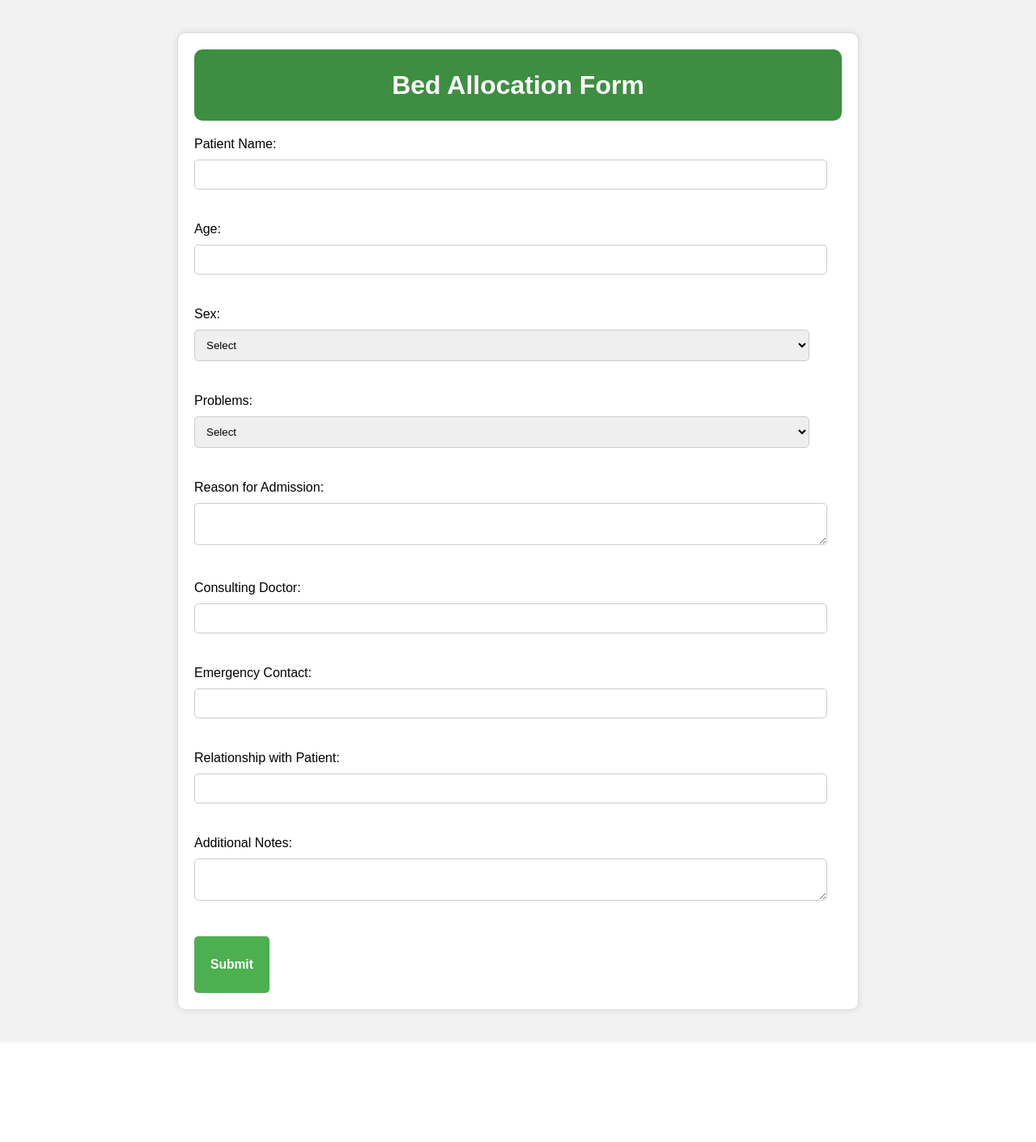
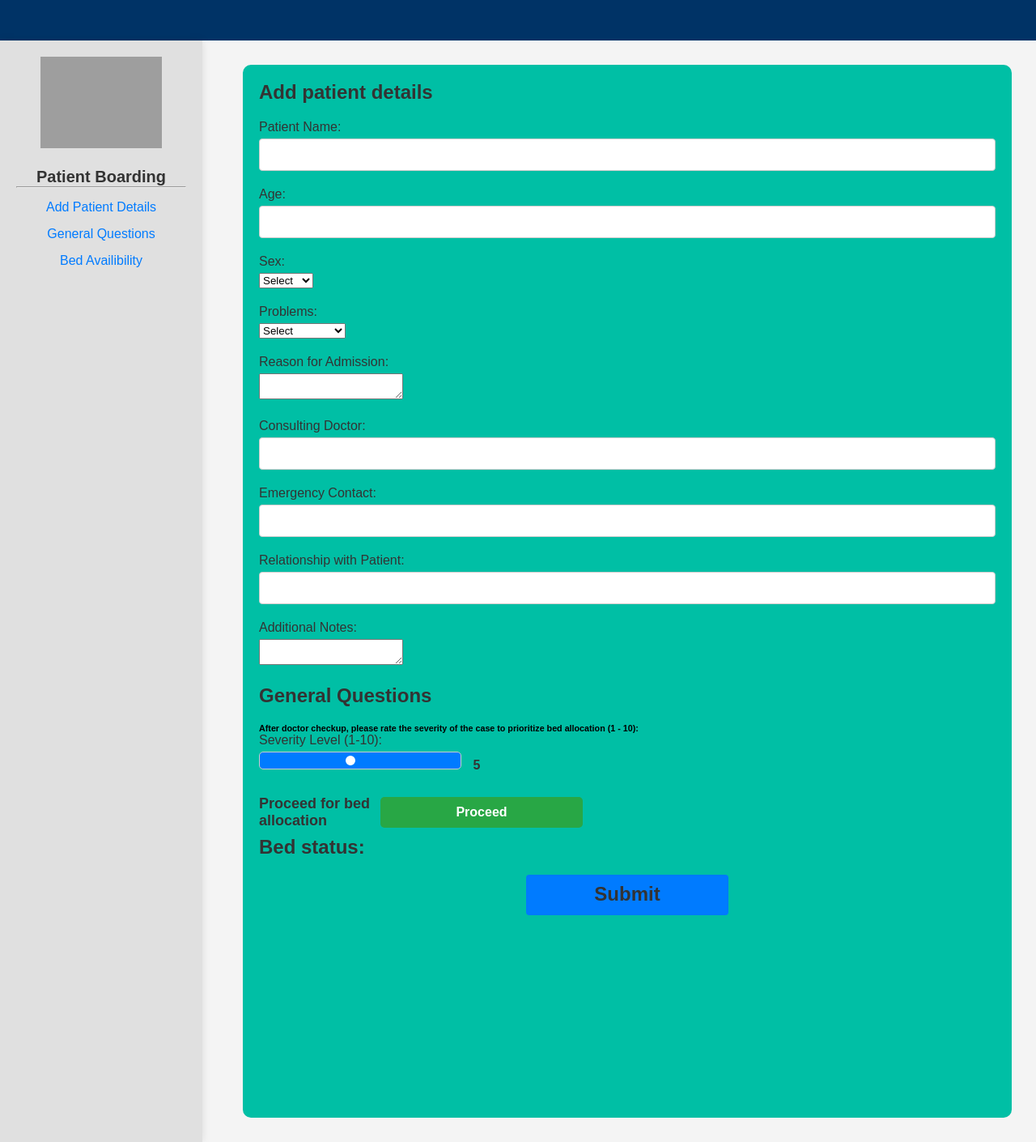
Before and after one commit to Sohamm24/Hospital-Management-System, a Flask app: page /add_patient in a window 1280 px wide. Shown: the whole page at 81% size. Before the commit the page ends 1287 px from the top, so only its background shows below. Run offline with Flask 3, Linux system fonts and the light colour scheme; grey boxes are pictures that could not be loaded.

Commit message:
addpatients has bed functionaliy

```diff
--- a/app.py
+++ b/app.py
@@ -194,6 +194,9 @@ def add_patient():
     # Render the form for adding a patient
     return render_template('general_ward.html')  # This should be your form template
 
+@app.route('/view_patients', methods=['GET', 'POST'])
+def view_patients():
+  return render_template('view_patient.html')
 
 if __name__ == '__main__':
       app.run(debug=True)
--- /dev/null
+++ b/static/general_ward.css
@@ -0,0 +1,203 @@
+* {
+    margin: 0;
+    padding: 0;
+    box-sizing: border-box;
+}
+
+body {
+    font-family: Arial, sans-serif;
+    background-color: #f4f4f4;
+}
+
+header .header-strip {
+    height: 50px;
+    background-color: #003366;
+}
+
+.container {
+    display: flex;
+    height: 170vh;
+}
+
+aside {
+    width: 250px;
+    background-color: #e0e0e0;
+    box-shadow: 0 0 10px rgba(0, 0, 0, 0.1);
+    padding: 20px;
+    margin-right: 20px;
+}
+
+.sidebar-content {
+    text-align: center;
+}
+
+.sidebar-content .logo {
+    width: 150px;
+    margin-bottom: 20px;
+}
+
+.sidebar-content h2 {
+    font-size: 20px;
+    color: #333;
+}
+
+.sidebar-content ul {
+    list-style: none;
+    padding: 0;
+}
+
+.sidebar-content ul li {
+    margin: 15px 0;
+}
+
+.sidebar-content ul li a {
+    text-decoration: none;
+    color: #007bff;
+}
+
+.dashboard-section {
+    flex:1;
+    background-color: #00bfa5;
+    padding: 20px;
+    border-radius: 10px;
+    margin : 30px;
+}
+
+.dashboard-section h3 {
+    font-size: 24px;
+    margin-bottom: 20px;
+    color: #333;
+}
+
+.form-group {
+    margin-bottom: 20px;
+}
+
+.form-group label {
+    display: block;
+    margin-bottom: 5px;
+    font-size: 16px;
+    color: #333;
+}
+
+.form-group input {
+    width: 100%;
+    padding: 10px;
+    font-size: 16px;
+    border: 1px solid #ccc;
+    border-radius: 4px;
+}
+
+.form-group input:focus {
+    outline: none;
+    border-color: #007bff;
+}
+
+.submit-btn {
+    padding: 10px 10px;
+    background-color: #007bff;
+    color: #fff;
+    border: none;
+    border-radius: 4px;
+    font-size: 16px;
+    cursor: pointer;
+    height:50px;
+}
+
+.submit-btn:hover {
+    background-color: #0056b3;
+}
+
+.form-next {
+    display: flex;
+    margin-bottom: 25px;
+    margin: 15px 0;
+}
+
+
+.form-next label {
+    font-weight: bold;
+    color: #333;
+    margin-right: 10px;
+}
+.proceed-container {
+    display: flex;
+    align-items: center;
+    margin-top: 20px;
+    width:400px;
+}
+
+/* Heading styling */
+.proceed-container h4 {
+    font-size: 18px;
+    color: #333;
+}
+
+.btn-next:hover {
+    background-color: #0069d9;
+}
+
+.btn-next:active {
+    background-color: #0056b3;
+}
+
+input[type="range"] {
+    -webkit-appearance: none;
+    width: 100%;
+    max-width: 250px;
+    height: 6px;
+    background-color: #007bff;
+    border-radius: 5px;
+    outline: none;
+    cursor: pointer;
+}
+
+input[type="range"]::-webkit-slider-thumb {
+    -webkit-appearance: none;
+    width: 16px;
+    height: 16px;
+    background-color: #fff;
+    border: 2px solid #007bff;
+    border-radius: 50%;
+}
+
+input[type="range"]::-moz-range-thumb {
+    width: 16px;
+    height: 16px;
+    background-color: #fff;
+    border: 2px solid #007bff;
+    border-radius: 50%;
+}
+
+
+output {
+    margin-left: 10px;
+    font-size: 16px;
+    font-weight: bold;
+    color: #333;
+}
+
+/* Button styling */
+button {
+    display: block;
+    width: 100%;
+    max-width: 250px;
+    margin: 10px auto;
+    padding: 10px;
+    font-size: 16px;
+    font-weight: bold;
+    color: #fff;
+    background-color: #28a745;
+    border: none;
+    border-radius: 5px;
+    cursor: pointer;
+    transition: background-color 0.3s;
+}
+
+button:hover {
+    background-color: #218838;
+}
+
+button:active {
+    background-color: #1e7e34;
+}
--- a/templates/general_ward.html
+++ b/templates/general_ward.html
@@ -3,78 +3,35 @@
 <head>
     <meta charset="UTF-8">
     <meta name="viewport" content="width=device-width, initial-scale=1.0">
-    <title>Bed Allocation Form</title>
-    <link rel="stylesheet" >
-    <style>
-        body {
-            font-family: Arial, sans-serif;
-            background-color: #f2f2f2;
-        }
-        .container {
-            max-width: 800px;
-            margin: 40px auto;
-            padding: 20px;
-            background-color: #fff;
-            border: 1px solid #ddd;
-            border-radius: 10px;
-            box-shadow: 0 0 10px rgba(0, 0, 0, 0.1);
-        }
-        h1 {
-            text-align: center;
-            margin-bottom: 20px;
-        }
-        .form-group {
-            margin-bottom: 20px;
-        }
-        label {
-            display: block;
-            margin-bottom: 10px;
-        }
-        input, select, textarea {
-            width: 95%;
-            padding: 10px;
-            margin-bottom: 20px;
-            border: 1px solid #ccc;
-            border-radius: 5px;
-        }
-        button[type="submit"] {
-            background-color: #4CAF50;
-            color: #fff;
-            padding: 10px 20px;
-            border: none;
-            border-radius: 5px;
-            cursor: pointer;
-        }
-        #BedAllocation {
-            background-color: #3e8e41;
-            color: white;
-            padding: 5px;
-            text-align: center;
-            border-radius: 10px;
-            margin-bottom: 20px;
-        }
-        button[type="submit"]:hover {
-            background-color: #3e8e41;
-        }
-    </style>
+    <title>Doctor Dashboard</title>
+    <link rel="stylesheet" href="{{ url_for('static', filename='/general_ward.css') }}">
 </head>
 <body>
+    <header>
+        <div class="header-strip">
+
+        </div>
+    </header>
+
     <div class="container">
-        <div id="BedAllocation">
-            <h1>Bed Allocation Form</h1>
-        </div>
+        <aside>
+            <div class="sidebar-content">
+                <img src="{{ url_for('static', filename='brandLogo_nanavati.svg') }}" alt="Nanavati Max Logo" class="logo">
+                <h2>Patient Boarding</h2>
+                <hr>
+                <ul>
+                    <li><a href="#">Add Patient Details</a></li>
+                    <li><a href="#general">General Questions<li>
+                    <li><a href="#proceed">Bed Availibility</a><li>
 
-        {% with messages = get_flashed_messages(with_categories=true) %}
-        {% if messages %}
-            <ul class="flashes">
-                {% for category, message in messages %}
-                    <li class="{{ category }}">{{ message }}</li>
-                {% endfor %}
-            </ul>
-        {% endif %}
-       {% endwith %}
+                </ul>
+            </div>
+        </aside>
 
-        <form id="bed-allocation-form" method="POST" action="/add_patient">
+
+        <div class="dashboard-section">
+            <h3>Add patient details</h3>
+             <form id="bed-allocation-form" method="POST" action="/add_patient">
             <div class="form-group">
                 <label for="patient-name">Patient Name:</label>
                 <input type="text" id="patient-name" name="patient_name" required>
@@ -123,12 +80,24 @@
                 <label for="additional-notes">Additional Notes:</label>
                 <textarea id="additional-notes" name="additional_notes"></textarea>
             </div>
-            <button type="submit" id="submit-button"><h3>Submit</h3></button>
+            <h3>General Questions</h3>
+            <h6>After doctor checkup, please rate the severity of the case to prioritize bed allocation (1 - 10):</h6>
+            <div class="form-group" id="general">
+                 <label for="severity">Severity Level (1-10):</label>
+                 <input type="range" id="severity" name="severity" min="1" max="10" value="5" oninput="this.nextElementSibling.value = this.value">
+                 <output>5</output>
+            </div>
+                <div class="proceed-container" id="proceed">
+                    <h4>Proceed for bed allocation</h4>
+                    <button class="btn-next">Proceed</button>
+                </div>
+                <h3>Bed status:</h3>
+
+            <button type="submit" id="submit-button" class="submit-btn"><h3>Submit</h3></button>
         </form>
+
+        </div>
     </div>
-    <!-- Empty space for backend connection -->
-    <script>
-        // TO DO: Connect to backend using Flask
-    </script>
+
 </body>
 </html>
--- a/templates/management.html
+++ b/templates/management.html
@@ -59,7 +59,9 @@
                     <button class="btn">Operation Theatre</button>
                 </div>
             </div>
+            <form method="POST" action="/view_patients">
             <button class="view-btn">View Patients</button>
+            </form>
         </main>
 
     </div>
```
Also changed, not shown: static/management.css (+17 -22 lines), templates/addDoctor.html (+1 -15 lines), templates/view_patient.html (added, +40 -0 lines), instance/hospital.db.
